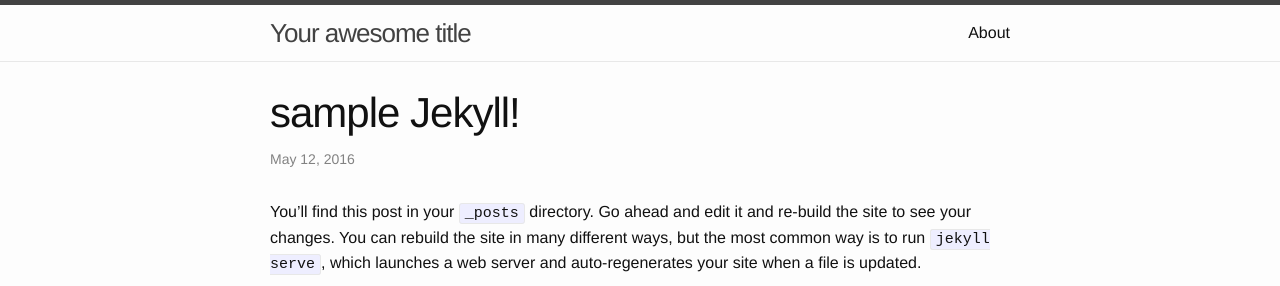
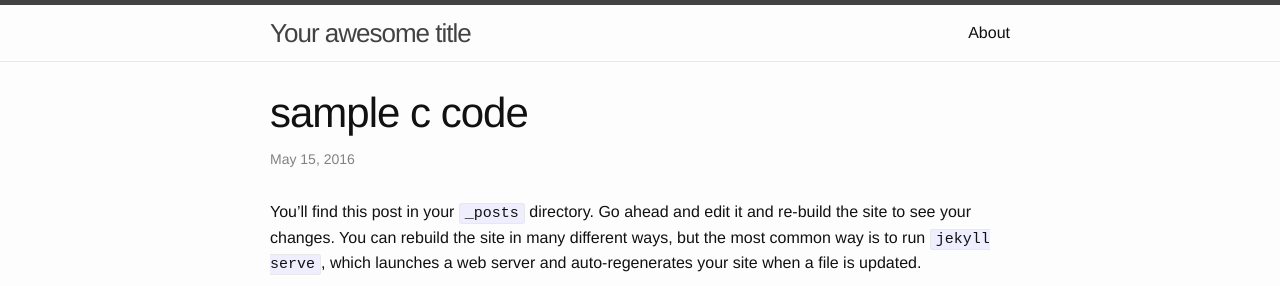
Before and after one commit to yuzuaflo/jekyllsample2, a Jekyll site: the page built from _posts/2016-05-15-sample.markdown, in a window 1280 px wide. Shown: the top 286 px of the page. Built offline with Jekyll 4.4.1, drawn with Linux system fonts in a browser that asks for light colours.

Commit message:
first commit

````diff
--- a/_posts/2016-05-15-sample.markdown
+++ b/_posts/2016-05-15-sample.markdown
@@ -1,7 +1,7 @@
 ---
 layout: post
-title:  "sample Jekyll!"
-date:   2016-05-12 21:00:35 +0900
+title:  "sample c code"
+date:   2016-05-15 22:00:35 +0900
 categories: jekyll update
 ---
 You’ll find this post in your `_posts` directory. Go ahead and edit it and re-build the site to see your changes. You can rebuild the site in many different ways, but the most common way is to run `jekyll serve`, which launches a web server and auto-regenerates your site when a file is updated.
@@ -25,7 +25,7 @@ Check out the [Jekyll docs][jekyll-docs] for more info on how to get the most ou
 [jekyll-talk]: https://talk.jekyllrb.com/
 
 ![Image of Yaktocat](https://octodex.github.com/images/yaktocat.png)
-![Image of Yama](../images/IMG_8049.JPG)
+![Image of Yama](images/IMG_8049.JPG)
 
 ```c
 #include <stdio.h>
````
